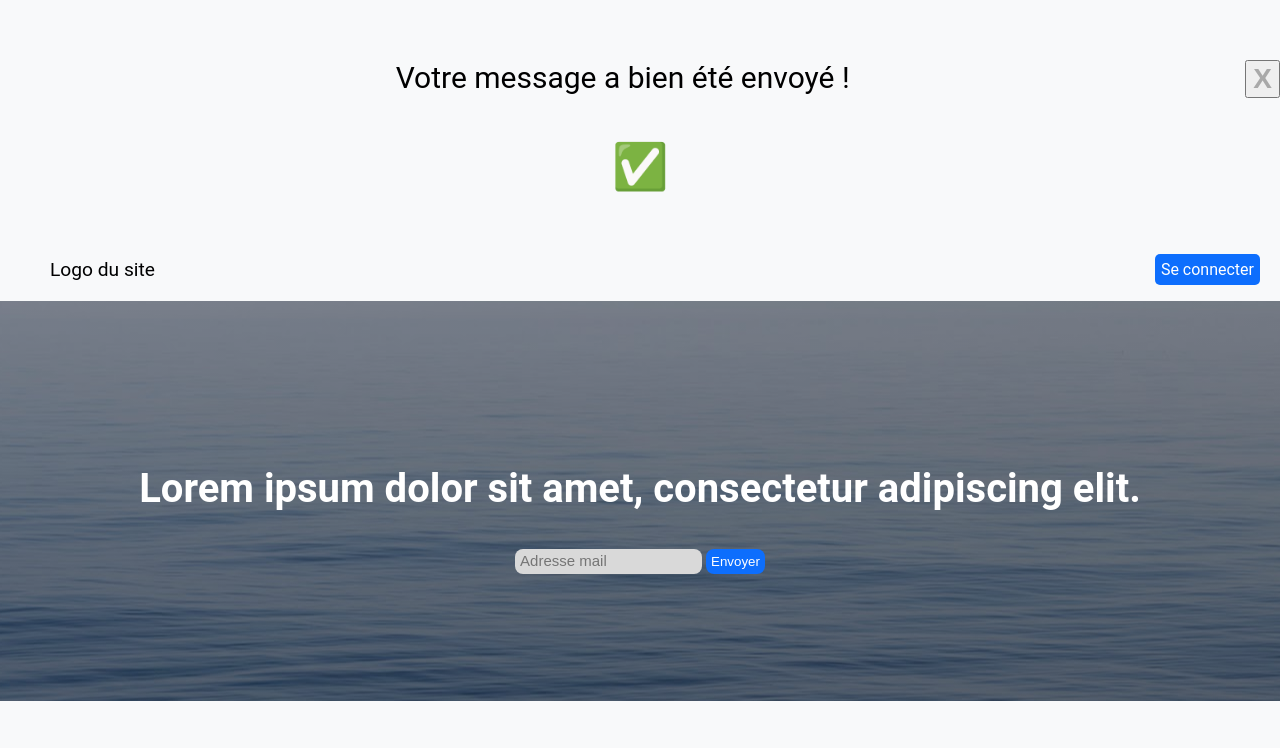
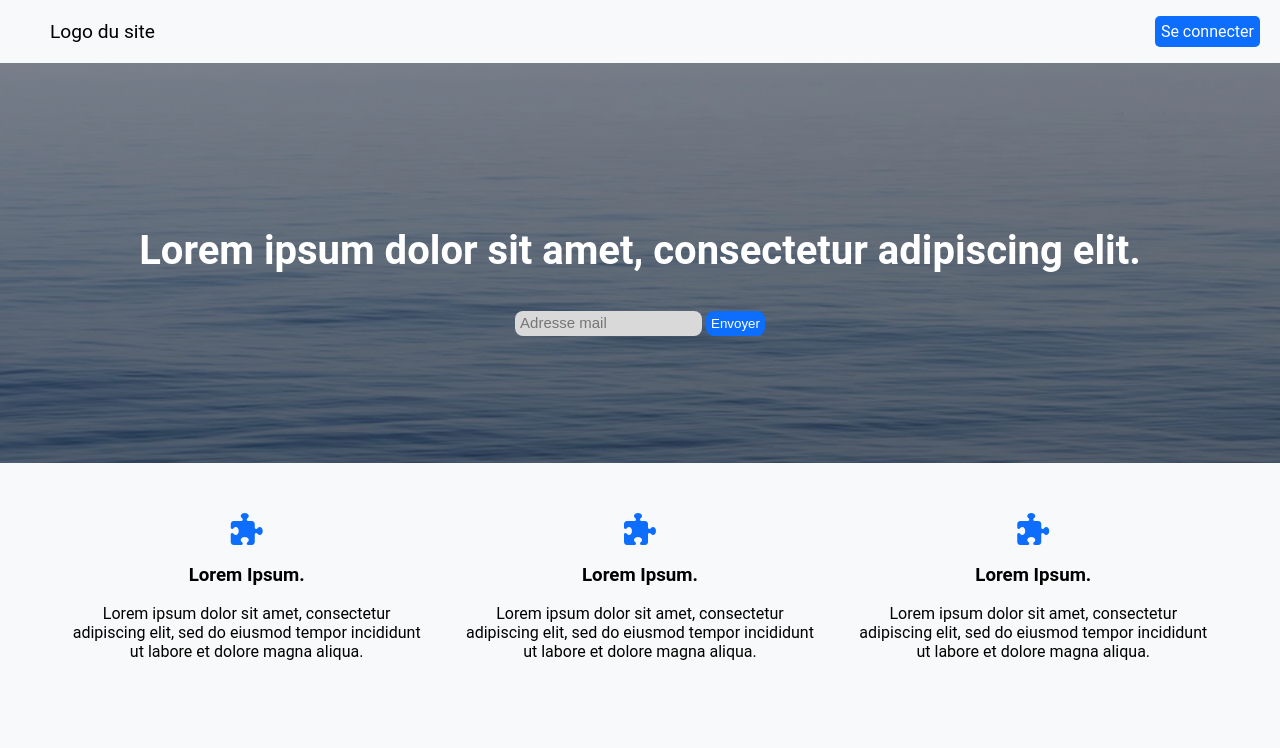
Before and after one commit to KoryahSiha/TP_integration_maquette, a plain HTML site: page index.html in a window 1280 px wide. Shown: the top 748 px of the page. Drawn offline with nearby package versions, Linux system fonts and the light colour scheme.

Commit message:
Modification du fichier html de la modale
Rectification du nom de la classe de la div contenant la modale.

```diff
--- a/index.html
+++ b/index.html
@@ -20,7 +20,7 @@
 
     <body>
 
-        <div id="myModal" class="myModal">
+        <div id="myModal" class="modal">
             <div class="modal__content">
                 <button class="modal__close-button">X</button>
                 <p class="modal__message">Votre message a bien été envoyé !</p>
```
